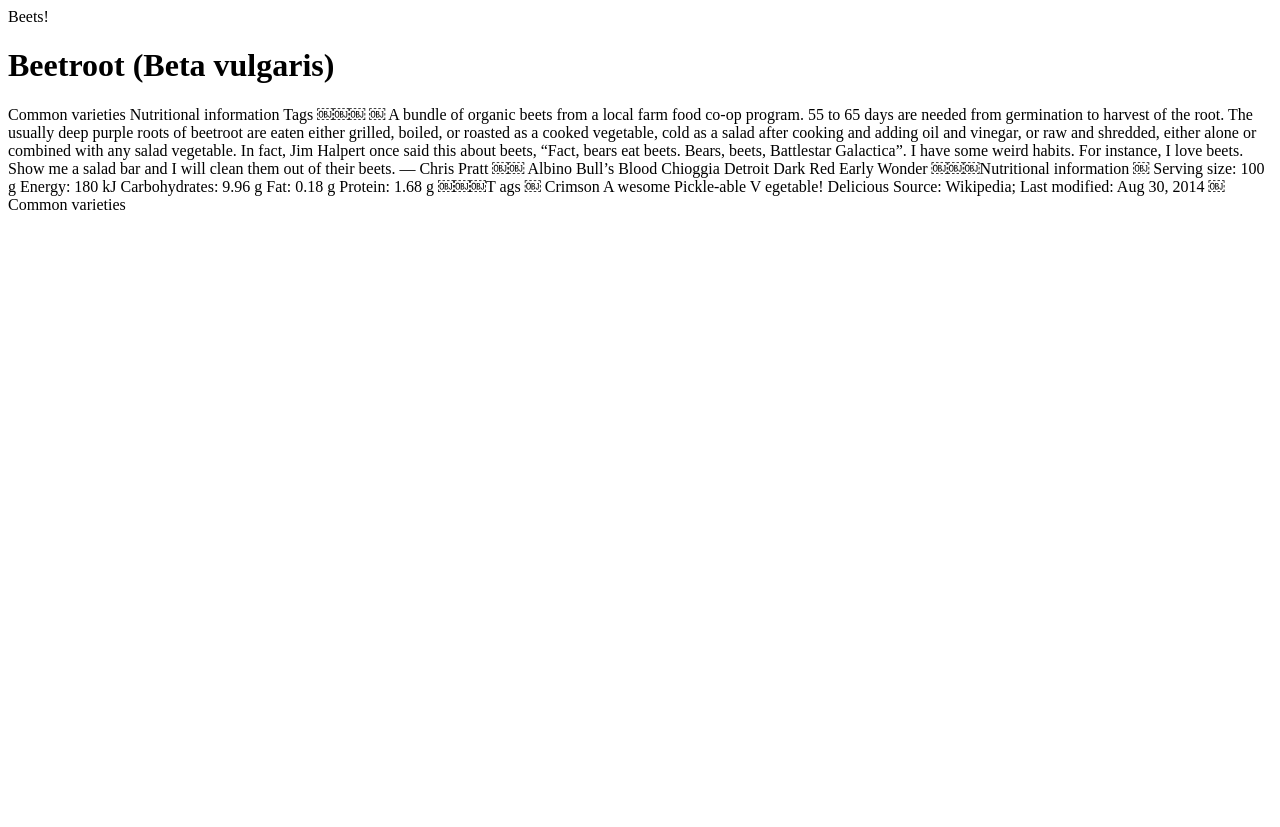
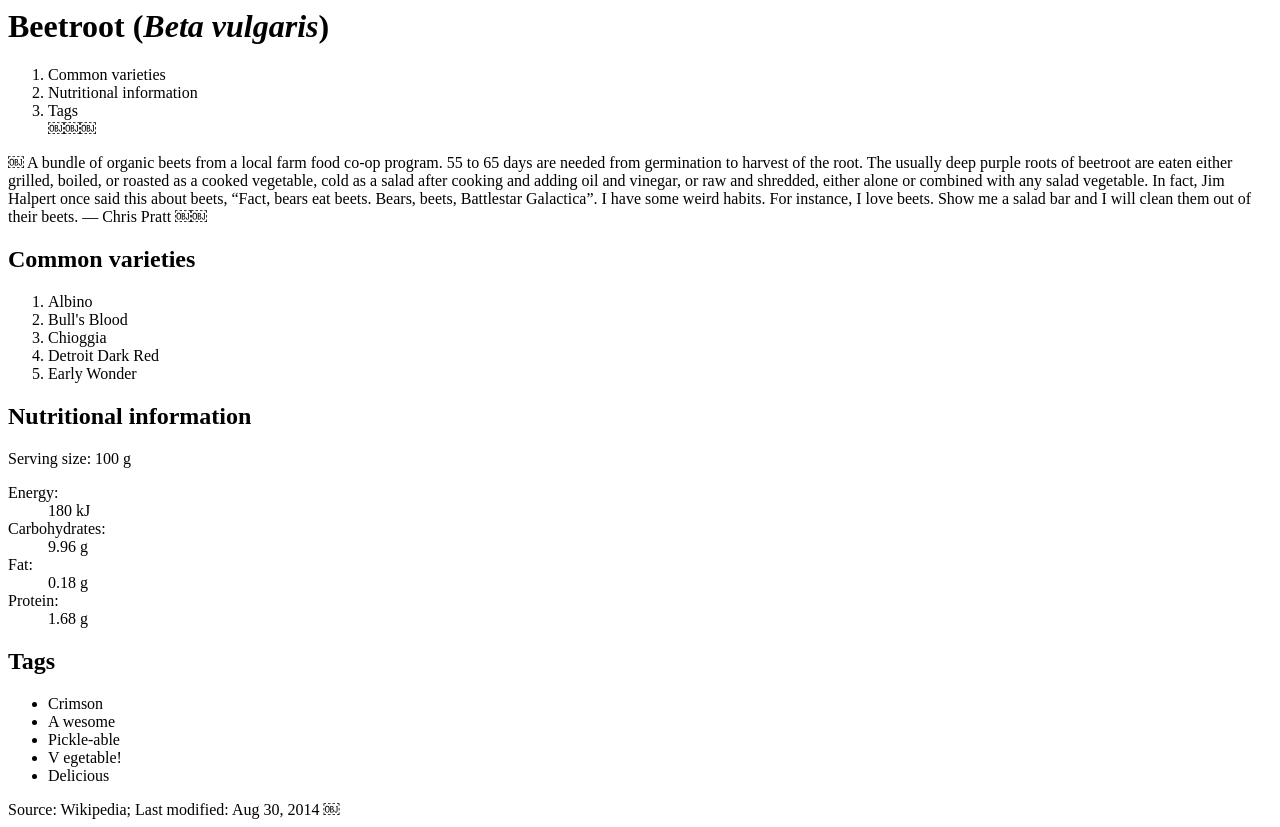
Before and after one commit to MaxTillotson/intro-to-html, a plain HTML site: page index.html in a window 1280 px wide. Before the commit the page ends 800 px from the top, so only its background shows below. Drawn offline with Linux system fonts and the light colour scheme.

Commit message:
Added all the heading levels Added all the different lists

```diff
--- a/index.html
+++ b/index.html
@@ -1,7 +1,10 @@
-Beets!
-<h1>Beetroot (Beta vulgaris)</h1>
-Common varieties Nutritional information Tags
-￼￼￼
+<h1>Beetroot (<i>Beta vulgaris</i>)</h1>
+
+<ol>
+  <li>Common varieties</li>
+  <li>Nutritional information</li>
+  <li>Tags</li>
+￼￼￼</ol>
 ￼
 A bundle of organic beets from a local farm food co-op program.
 55 to 65 days are needed from germination to harvest of the root.
@@ -10,18 +13,43 @@ In fact, Jim Halpert once said this about beets, “Fact, bears eat beets. Bears
 I have some weird habits. For instance, I love beets. Show me a salad bar and I will clean them out of their beets.
 — Chris Pratt
 ￼￼
-Albino
-Bull’s Blood Chioggia
-Detroit Dark Red Early Wonder
-￼￼￼Nutritional information
-￼
-Serving size: 100 g
-Energy: 180 kJ Carbohydrates: 9.96 g Fat: 0.18 g
-Protein: 1.68 g
-￼￼￼T ags
-￼
-Crimson
-A wesome Pickle-able V egetable! Delicious
+<h2>Common varieties</h2>
+
+<ol>
+  <li>Albino</li>
+  <li>Bull's Blood</li>
+  <li>Chioggia</li>
+  <li>Detroit Dark Red</li>
+  <li>Early Wonder</li>
+</ol>
+
+<h2>Nutritional information</h2>
+
+<p>Serving size: 100 g</p>
+
+<dl>
+  <dt>Energy:</dt>
+  <dd>180 kJ</dd>
+
+  <dt>Carbohydrates:</dt>
+  <dd>9.96 g</dd>
+
+  <dt>Fat:</dt>
+  <dd>0.18 g</dd>
+
+  <dt>Protein:</dt>
+  <dd>1.68 g</dd>
+</dl>
+
+<h2>Tags</h2>
+
+<ul>
+  <li>Crimson</li>
+  <li>A wesome</li>
+  <li>Pickle-able</li>
+  <li>V egetable!</li>
+  <li>Delicious</li>
+</ul>
+
 Source: Wikipedia; Last modified: Aug 30, 2014
 ￼
-Common varieties
```
